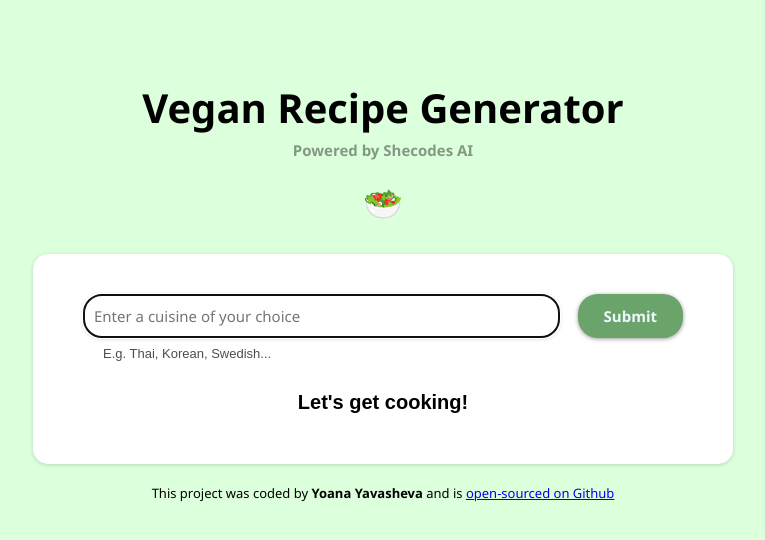
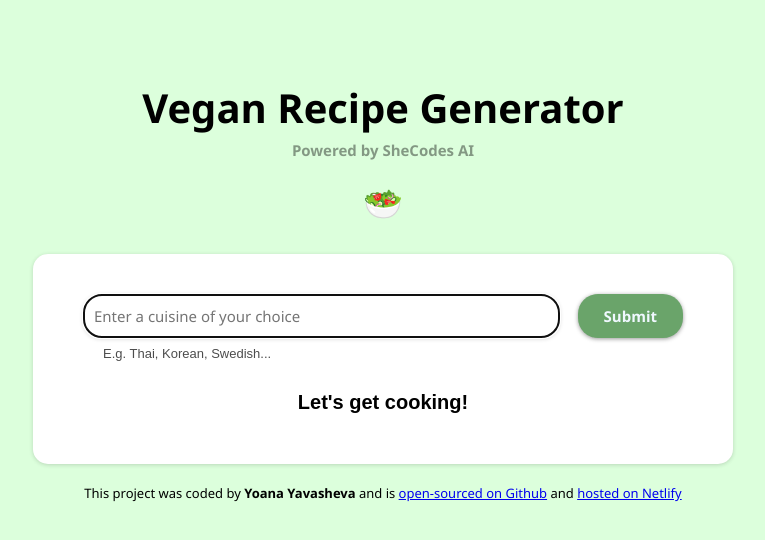
Before and after one commit to yoanayavasheva/vegan-recipe-generator, a plain HTML site: page index.html in a window 1280 px wide. Shown: the whole page, without its empty margins (257-1022 px from the left). Drawn offline with nearby package versions, Linux system fonts and the light colour scheme.

Commit message:
Updated small details

```diff
--- a/index.html
+++ b/index.html
@@ -12,7 +12,7 @@
     <div class="container-big">
       <header>
         <h1 class="page-title">Vegan Recipe Generator</h1>
-        <h2>Powered by Shecodes AI</h2>
+        <h2>Powered by SheCodes AI</h2>
         <h1>🥗</h1>
       </header>
       <div class="container-small">
@@ -41,6 +41,10 @@
           target="_blank"
           >open-sourced on Github</a
         >
+        and
+        <a href="https://veganrecipegenerator.netlify.app/"
+          >hosted on Netlify</a
+        >
       </footer>
     </div>
     <script src="src/index.js"></script>
```
